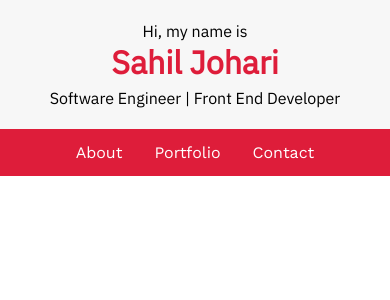
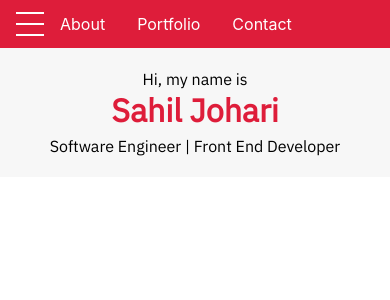
Before and after one commit to sahiljohari/portfolio-website, a React (Create React App) app: page / in a window 390 px wide. Shown: the top 300 px of the page. Built offline with nearby package versions, Linux system fonts and the light colour scheme.

Commit message:
Added breadcrumb for responsive nav

```diff
--- a/src/App.js
+++ b/src/App.js
@@ -6,8 +6,10 @@ import './App.css';
 function App() {
   return (
     <div className="App">
-      <IntroSection />
       <HeaderNav />
+      <main style={{marginTop: "3rem"}}>
+        <IntroSection />
+      </main>
     </div>
   );
 }
--- a/src/components/HeaderNav/HeaderNav.js
+++ b/src/components/HeaderNav/HeaderNav.js
@@ -1,21 +1,26 @@
 import React from 'react';
 import { content } from './content';
+import DrawerToggleButton from '../SideDrawer/DrawerToggleButton';
 import './style.css';
 
-const HeaderNav = () => {
+const HeaderNav = props => {
     return (
-        <div className="navbar">
-            <div className="navItems">
+        <header className="navbar">
+            <nav className="navbar__navigation">
+                <DrawerToggleButton />
+                <div className="navbar__items">
                     {
                         content.navItems.map((nav, i) => (
                             <div key={i}><a href="/">{nav}</a></div>
                         ))
                     }
                 </div>
+                <div className="spacer" />
                 <div className="links">
                     [placeholder for links]
                 </div>
-        </div>
+            </nav>
+        </header>
     );
 };
 
--- a/src/components/HeaderNav/style.css
+++ b/src/components/HeaderNav/style.css
@@ -1,8 +1,43 @@
 @import url("https://fonts.googleapis.com/css?family=Work+Sans&display=swap");
+
 .navbar {
+  position: fixed;
+  top: 0;
+  left: 0;
+  width: 100%;
+  background-color: #de1d3a;
+  height: 3rem;
+}
+
+.navbar__navigation {
+  display: flex;
+  align-items: center;
+  height: 100%;
+  padding: 0 1rem;
+}
+
+.navbar__items {
   display: flex;
   flex-direction: row;
-  place-content: space-between;
+}
+
+.navbar__items div {
+  margin: 1rem;
+}
+
+.navbar__items div a {
+  color: #fff;
+  text-decoration: none;
+}
+
+.navbar__items div a:hover,
+.navbar__items div a:active {
+  color: #fff;
+}
+
+/* .navbar {
+  display: flex;
+  flex-direction: row;
   font-family: "Work Sans", sans-serif;
   list-style-type: none;
   margin: 0;
@@ -38,6 +73,10 @@
 
 .navbar .navItems div a:hover::before {
   width: 100%;
+} */
+
+.spacer {
+  flex: 1;
 }
 
 @media screen and (max-width: 600px) {
@@ -45,7 +84,8 @@
     place-content: center;
   }
 
-  .links {
+  .links,
+  .spacer {
     display: none;
   }
 }
--- /dev/null
+++ b/src/components/SideDrawer/DrawerToggleButton.js
@@ -0,0 +1,12 @@
+import React from 'react';
+import './style.css';
+
+const DrawerToggleButton = props => (
+    <button className="toggle-button">
+        <div className="toggle-button__line"></div>
+        <div className="toggle-button__line"></div>
+        <div className="toggle-button__line"></div>
+    </button>
+);
+
+export default DrawerToggleButton;
--- /dev/null
+++ b/src/components/SideDrawer/style.css
@@ -0,0 +1,22 @@
+.toggle-button {
+  display: flex;
+  flex-direction: column;
+  justify-content: space-around;
+  height: 2rem;
+  width: 1.75rem;
+  padding: 0;
+  box-sizing: border-box;
+  background: transparent;
+  border: none;
+  cursor: pointer;
+}
+
+.toggle-button:focus {
+  outline: none;
+}
+
+.toggle-button__line {
+  width: 1.75rem;
+  height: 2px;
+  background: #fff;
+}
```
Also changed, not shown: src/components/SideDrawer/SideDrawer.js (added). Lines whose indentation alone changed are shown as unchanged.
